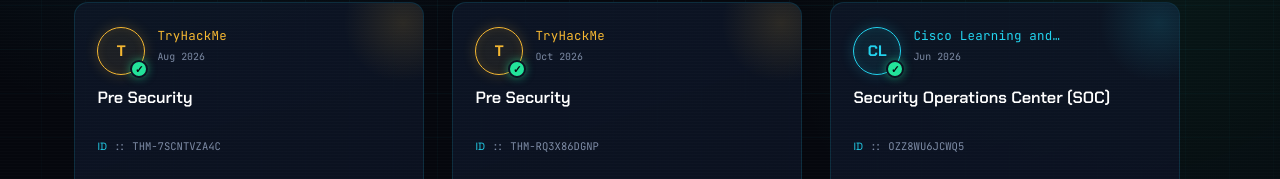
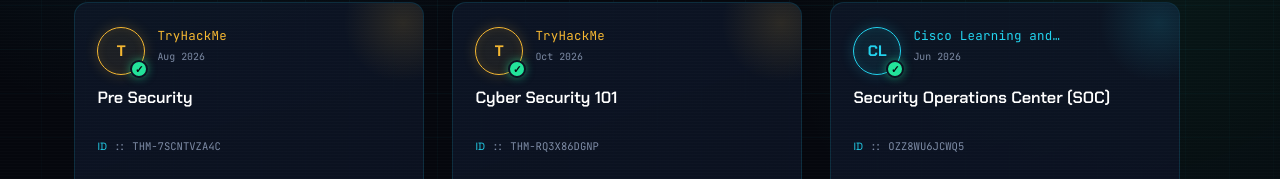
Before and after one commit to GihanShavinda/My_Portfolio, a React (Vite) app: page /certifications in a window 1280 px wide. Shown: the part 344-523 px from the top of the page. Built offline with nearby package versions, Linux system fonts and the light colour scheme.

Commit message:
Update certifications

```diff
--- a/src/constants/index.js
+++ b/src/constants/index.js
@@ -1582,7 +1582,7 @@
   credentialUrl: "https://tryhackme.com/certificate/THM-7SCNTVZA4C",       // THM certificate URL
   },
  {
-  title: " Pre Security",  // e.g. "Jr Penetration Tester" or the exact name
+  title: " Cyber Security 101",  // e.g. "Jr Penetration Tester" or the exact name
   issuer: "TryHackMe",
   platform: "",
   date: "Oct 2026",        // your completion month/year
```
